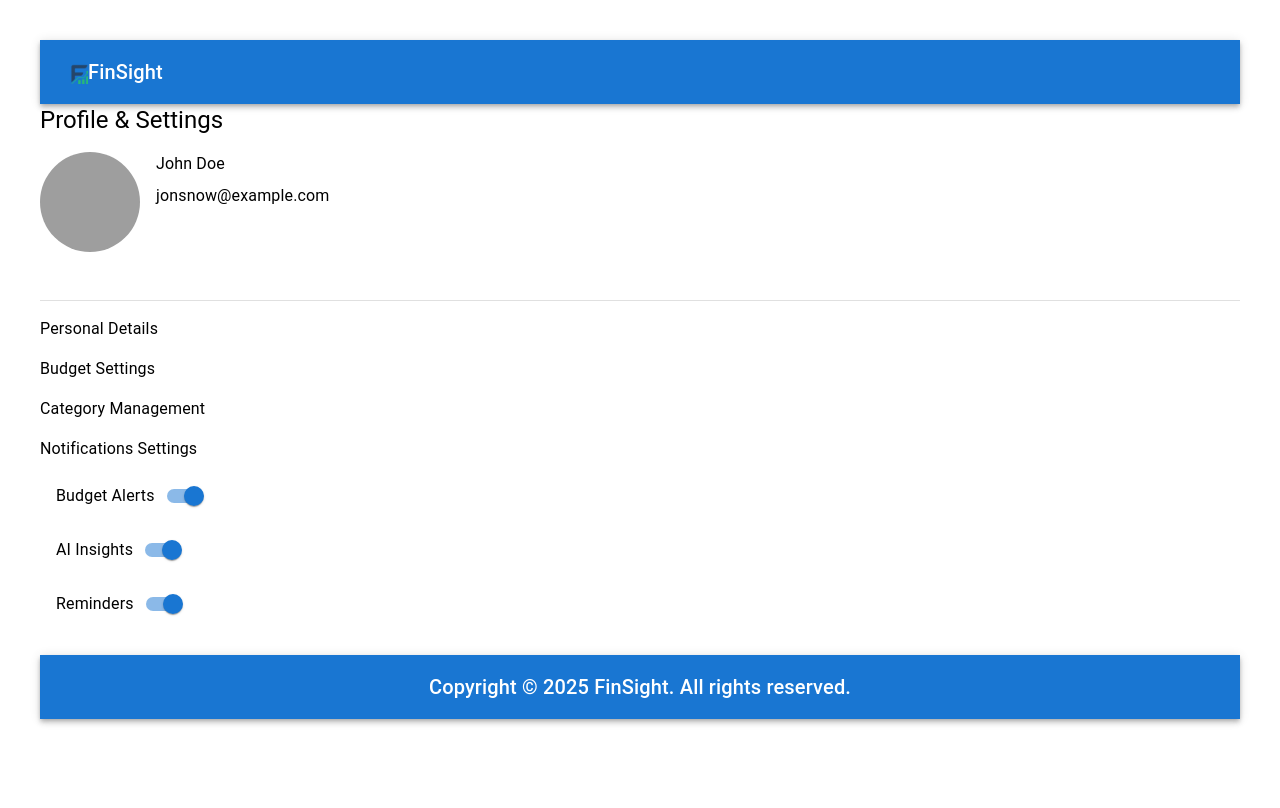
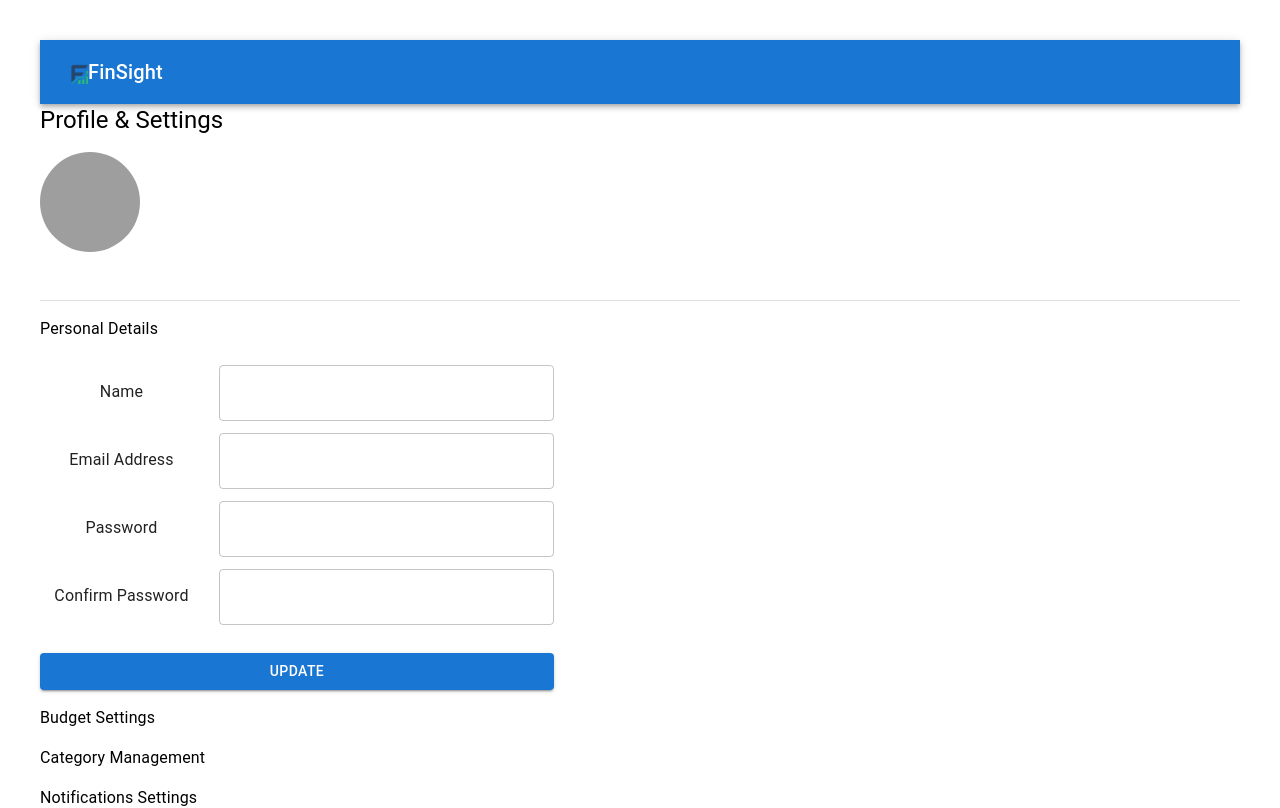
Before and after one commit to AnatoliyNakonechnyy/budget-tracker, a React (Vite) app: page /profile in a window 1280 px wide. Shown: the top 808 px of the page. Built offline with nearby package versions, Linux system fonts and the light colour scheme; grey boxes are pictures that could not be loaded; some icons are missing.

Commit message:
202603062214

```diff
--- a/src/components/Input/index.tsx
+++ b/src/components/Input/index.tsx
@@ -1,14 +1,32 @@
-import { TextField } from "@mui/material";
-import { Controller } from "react-hook-form";
+import { Box, FormLabel, TextField } from '@mui/material';
+import { Controller } from 'react-hook-form';
 
-export default function Input({ name, control, errors, label, type }: { name: string, control: any, errors: any, label: string, type?: string }) {
-  return <Controller
+export default function Input({
+  name,
+  control,
+  errors,
+  label,
+  type,
+  defaultValue,
+}: {
+  name: string;
+  control: any;
+  errors: any;
+  label: string;
+  type?: string;
+  defaultValue?: string;
+}) {
+  return (
+    <Controller
       name={name}
       control={control}
       render={({ field }) => (
+        <Box sx={{ display: 'flex', alignItems: 'center', gap: 2 }}>
+          <FormLabel sx={{ width: 250, color: 'text.primary' }}>
+            {label}
+          </FormLabel>
           <TextField
-        label={label}
-        type={type || "text"}
+            type={type || 'text'}
             id="outlined-start-adornment"
             {...field}
             fullWidth
@@ -16,6 +34,8 @@ export default function Input({ name, control, errors, label, type }: { name: st
             helperText={errors[name] ? errors[name].message : ''}
             margin="dense"
           />
+        </Box>
       )}
-  />;
+    />
+  );
 }
--- a/src/pages/Profile/index.tsx
+++ b/src/pages/Profile/index.tsx
@@ -1,12 +1,49 @@
-import { Box, Input } from '@mui/material';
+import { Box, Button } from '@mui/material';
 import Divider from '@mui/material/Divider';
 import FormControlLabel from '@mui/material/FormControlLabel';
 import FormGroup from '@mui/material/FormGroup';
 import Switch from '@mui/material/Switch';
 import Typography from '@mui/material/Typography';
 import photo from '../../asset/photo.svg';
+import { useForm, type SubmitHandler } from 'react-hook-form';
+import type { User } from '../../features/user/model/types';
+import {
+  RegistrationSchema,
+  type RegistrationFormDataType,
+} from '../../features/auth/model/types';
+import { zodResolver } from '@hookform/resolvers/zod';
+import { useAppDispatch } from '../../app/hooks';
+import { createNewUser } from '../../features/user/model/userSlice';
+import Input from '../../components/Input';
+import { useAppSelector } from '../../app/hooks';
+import type { RootState } from '../../app/store';
 
 export default function Profile() {
+  const {
+    control,
+    handleSubmit,
+    formState: { errors },
+  } = useForm<RegistrationFormDataType>({
+    defaultValues: {
+      name: '',
+      email: '',
+      password: '',
+      confirmPassword: '',
+    },
+    resolver: zodResolver(RegistrationSchema),
+    mode: 'onSubmit',
+  });
+
+  const dispatch = useAppDispatch();
+
+  const onFormSubmit: SubmitHandler<RegistrationFormDataType> = (data) => {
+    dispatch(createNewUser(data));
+  };
+
+  const user: User | null = useAppSelector(
+    (state: RootState) => state.user.user,
+  );
+
   return (
     <>
       <Box
@@ -48,13 +85,57 @@ export default function Profile() {
               alignItems: 'flex-start',
             }}
           >
-            <Typography>John Doe</Typography>
-            <Typography>jonsnow@example.com</Typography>
+            <Typography>{user?.name ?? ''}</Typography>
+            <Typography>{user?.email ?? ''}</Typography>
           </Box>
         </Box>
         <Divider sx={{ width: '100%' }} />
         <Typography>Personal Details</Typography>
+        <form onSubmit={handleSubmit(onFormSubmit)}>
+          <Input
+            name="name"
+            control={control}
+            errors={errors}
+            label="Name"
+            defaultValue={user?.name ?? ''}
+          />
 
+          <Input
+            name="email"
+            control={control}
+            errors={errors}
+            label="Email Address"
+            defaultValue={user?.email ?? ''}
+          />
+
+          <Input
+            name="password"
+            control={control}
+            errors={errors}
+            label="Password"
+            type="password"
+            defaultValue={user?.password ?? ''}
+          />
+
+          <Input
+            name="confirmPassword"
+            control={control}
+            errors={errors}
+            label="Confirm Password"
+            type="password"
+            defaultValue={user?.password ?? ''}
+          />
+
+          <Button
+            variant="contained"
+            color="primary"
+            fullWidth
+            type="submit"
+            sx={{ mt: 3 }}
+          >
+            update
+          </Button>
+        </form>
         <Typography>Budget Settings</Typography>
         <Typography>Category Management</Typography>
         <Typography>Notifications Settings</Typography>
```
Lines whose indentation alone changed are shown as unchanged.
